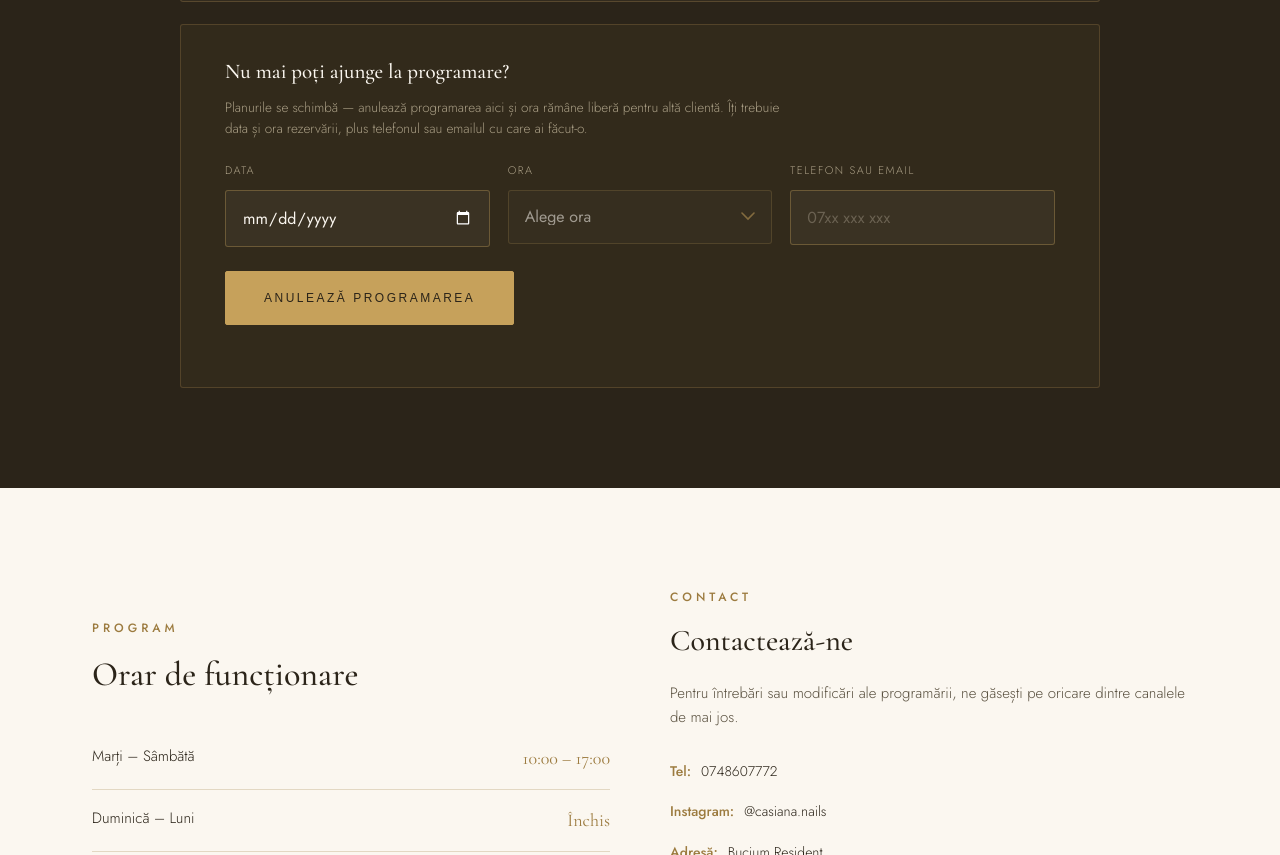
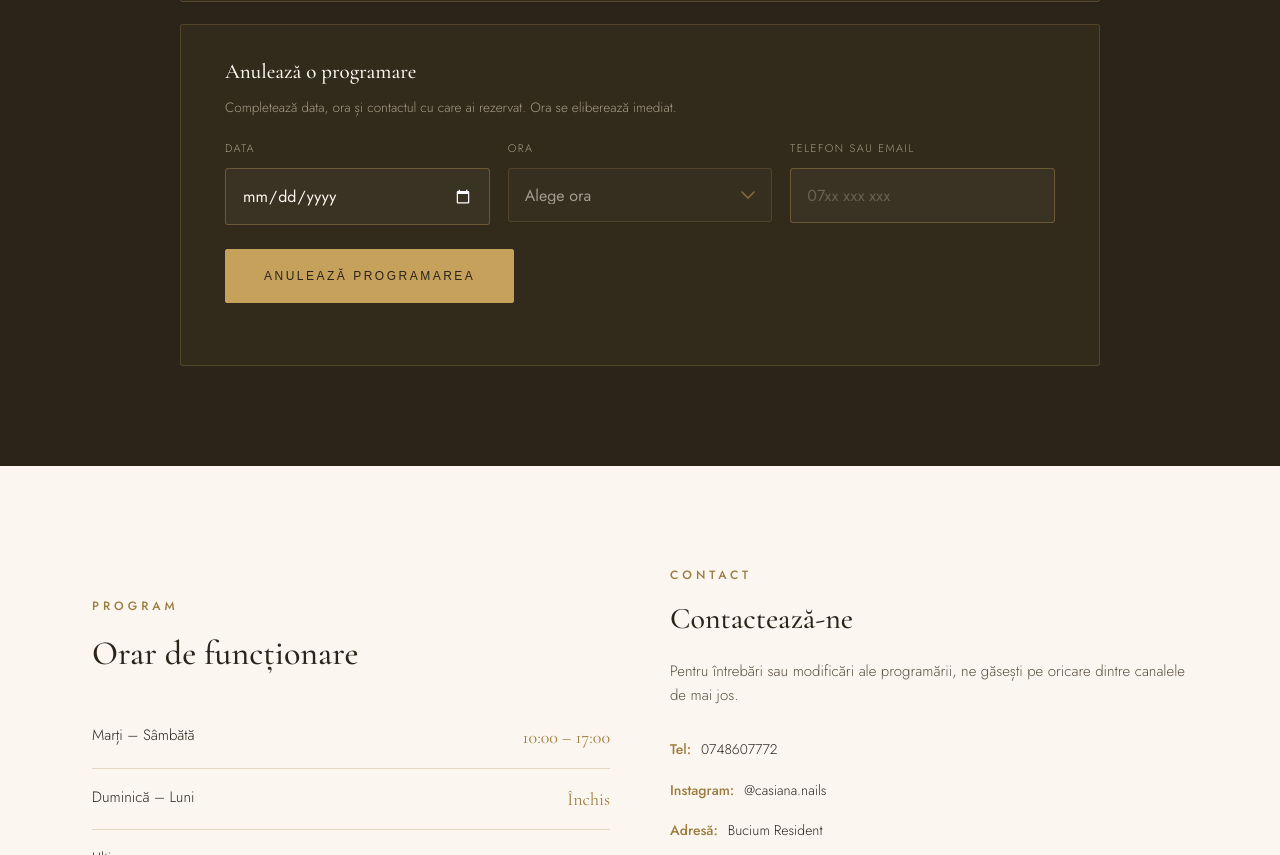
Before and after one commit to Sergiu8-cloud/Casiana-Nails, a website: page index.html in a window 1280 px wide. Shown: the part 4239-5094 px from the top of the page. Drawn offline with nearby package versions, Linux system fonts and the light colour scheme; no server answers.

Commit message:
Text mai scurt la sectiunea de anulare
Titlul devine simplu, iar explicatia se reduce la ce trebuie completat si
la efect: ora se elibereaza imediat.

Co-Authored-By: Claude Opus 5 <noreply@anthropic.com>

```diff
--- a/index.html
+++ b/index.html
@@ -154,8 +154,8 @@
     </div>
 
     <div class="cancel-panel">
-      <h4>Nu mai poți ajunge la programare?</h4>
-      <p>Planurile se schimbă — anulează programarea aici și ora rămâne liberă pentru altă clientă. Îți trebuie data și ora rezervării, plus telefonul sau emailul cu care ai făcut-o.</p>
+      <h4>Anulează o programare</h4>
+      <p>Completează data, ora și contactul cu care ai rezervat. Ora se eliberează imediat.</p>
       <div class="cancel-grid">
         <div class="field"><label>Data</label><input type="date" id="cData"></div>
         <div class="field"><label>Ora</label><select id="cOra" disabled><option value="">Alege ora</option></select></div>
```
